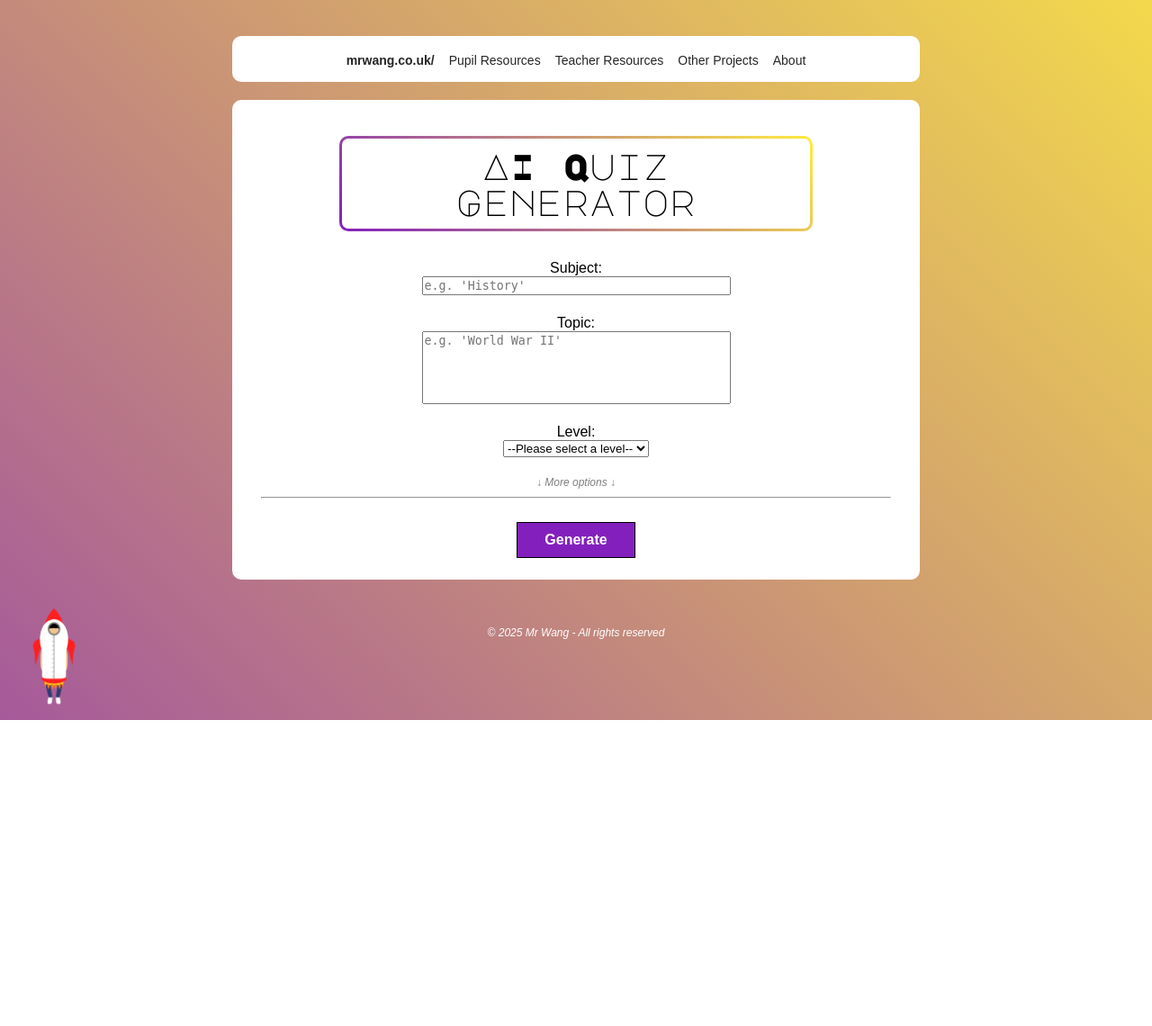
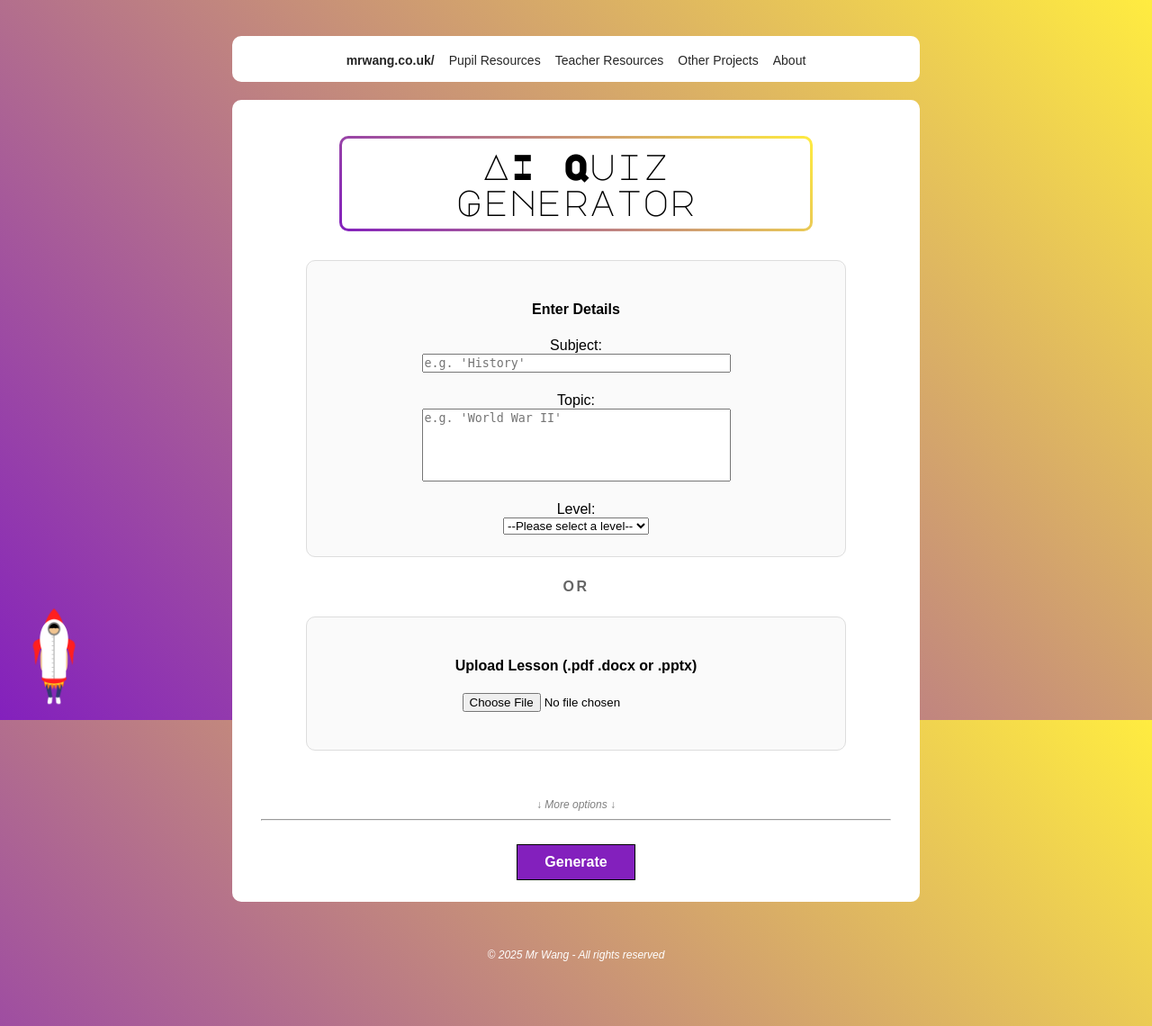
Before and after one commit to timo-w/mrwang, a Django app: page /quiz_gen in a window 1280 px wide. Shown: the whole page at 90% size. Before the commit the page ends 800 px from the top, so only its background shows below. Run offline with Django 5.2, Linux system fonts and the light colour scheme.

Commit message:
initial (broken) version

```diff
--- a/quiz_gen/static/quiz_gen/css/quiz_gen.css
+++ b/quiz_gen/static/quiz_gen/css/quiz_gen.css
@@ -63,3 +63,34 @@ transform: scale(1.1);
     bottom: 1rem;
     right: 2rem;
 }
+
+
+/* Column layout for input choices */
+#quiz-details {
+    max-width: 600px;
+    margin: 2rem auto;
+}
+
+#topic-input-area,
+#file-upload-area {
+    padding: 1.5rem;
+    border: 1px solid #ddd;
+    border-radius: 10px;
+    background: #fafafa;
+}
+
+/* OR divider */
+#quiz-input-choice {
+    text-align: center;
+    margin: 1.5rem 0;
+    font-weight: 600;
+    text-transform: uppercase;
+    letter-spacing: 0.15em;
+    opacity: 0.6;
+    user-select: none;
+}
+
+/* Mobile view */
+@media only screen and (max-width: 600px) {
+
+}
--- a/quiz_gen/static/quiz_gen/js/quiz_gen.js
+++ b/quiz_gen/static/quiz_gen/js/quiz_gen.js
@@ -86,4 +86,5 @@ $(document).ready(function(){
         slide++;
         updateSlide();
     });
+
 });
--- a/quiz_gen/templates/quiz_gen/quiz_gen.html
+++ b/quiz_gen/templates/quiz_gen/quiz_gen.html
@@ -11,17 +11,22 @@
 {% block content %}
 <h1>AI Quiz Generator</h1>
 
-<form method="POST">
+<form method="POST" enctype="multipart/form-data">
   {% csrf_token %}
 
+  <div id="quiz-details">
+
+    <div id="topic-input-area">
+      <h4>Enter Details</h4>
+
       <label for="subject">Subject:</label><br>
-  <textarea name="subject" rows="1" cols="40" placeholder="e.g. 'History'" required></textarea><br><br>
+      <textarea name="subject" rows="1" cols="40" placeholder="e.g. 'History'"></textarea><br><br>
 
       <label for="topic">Topic:</label><br>
-  <textarea name="topic" rows="5" cols="40" placeholder="e.g. 'World War II'" required></textarea><br><br>
+      <textarea name="topic" rows="5" cols="40" placeholder="e.g. 'World War II'"></textarea><br><br>
 
       <label for="level">Level:</label><br>
-  <select name="level" required>
+      <select name="level">
         <option value="">--Please select a level--</option>
         <option value="S1">BGE - S1</option>
         <option value="S2">BGE - S2</option>
@@ -35,6 +40,16 @@
         <option value="NPA Level 46">NPA - Level 46</option>
         <option value="Other">Other</option>
       </select><br>
+    </div>
+
+    <div id="quiz-input-choice">Or</div>
+
+    <div id="file-upload-area">
+      <h4>Upload Lesson (.pdf .docx or .pptx)</h4>
+      <input type="file" name="source_file" accept=".pdf,.docx,.pptx"><br><br>
+    </div>
+
+  </div>
 
   <br><a id="more-options">&darr; More options &darr;</a>
   <br><hr><br>
--- a/quiz_gen/views.py
+++ b/quiz_gen/views.py
@@ -1,28 +1,65 @@
 from django.shortcuts import render
 from django.http import FileResponse
-from shared_utils.utils import generate_text, create_quiz_doc
+from shared_utils.utils import generate_text, create_quiz_doc, extract_text_from_file
+from django.core.files.storage import default_storage
+from django.core.files.base import ContentFile
+import os
 
-
-# Quiz generator page
 def quiz_gen(request):
     if request.method == "POST":
-        # Get inputs from form
-        subject = request.POST.get("subject")
-        topic = request.POST.get("topic")
+        uploaded_file = request.FILES.get("source_file")
+        if not uploaded_file and not request.POST.get("topic"):
+            return render(request, "quiz_gen/quiz_gen.html", {
+                "error": "Please enter a topic or upload a file."
+            })
+
         level = request.POST.get("level")
         no_of_questions = request.POST.get("no_of_questions")
         no_of_choices = request.POST.get("no_of_choices")
         additional_info = request.POST.get("additional_info")
 
-        # Create prompt
+        # File-based quiz
+        if uploaded_file:
+            uploaded_file = request.FILES.get("source_file")
+
+            if not uploaded_file:
+                return render(request, "quiz_gen/quiz_gen.html", {
+                    "error": "Please upload a file."
+                })
+
+            path = default_storage.save(
+                f"uploads/{uploaded_file.name}",
+                ContentFile(uploaded_file.read())
+            )
+            full_path = default_storage.path(path)
+
+            source_text = extract_text_from_file(full_path)
+
+            prompt_input = f"""
+            Create a quiz based on the following material:
+
+            {source_text}
+            """
+
+        # Topic-based quiz
+        else:
+            subject = request.POST.get("subject")
+            topic = request.POST.get("topic")
+
+
+            prompt_input = f"""
+            Subject: {subject}
+            Topic: {topic}
+            """
+
         text = generate_text(
-            subject,
-            topic,
+            prompt_input,
             level,
             no_of_questions,
             no_of_choices,
             additional_info
         )
+
         filepath = create_quiz_doc(text)
         return FileResponse(open(filepath, "rb"), as_attachment=True, filename="generated-quiz.docx")
 
```
Also changed, not shown: shared_utils/utils.py (+16 -9 lines). Lines whose indentation alone changed are shown as unchanged.
